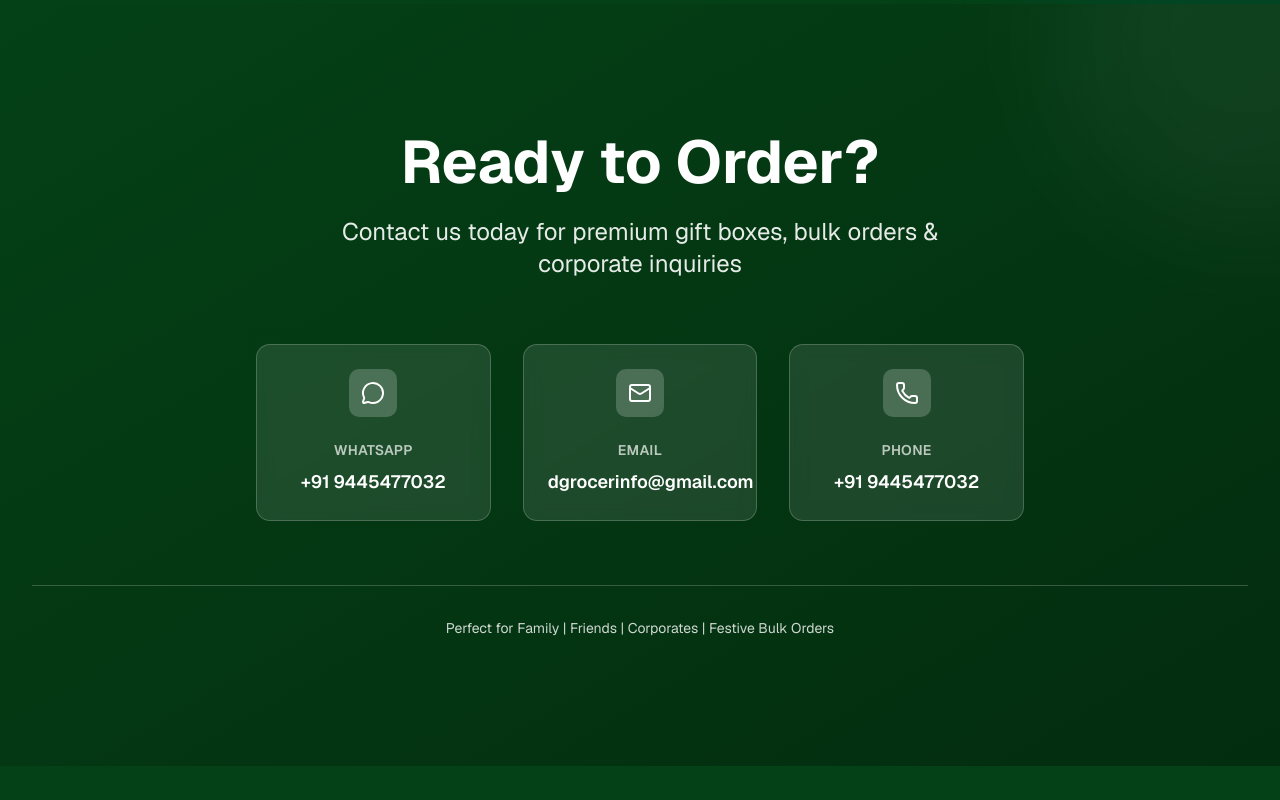
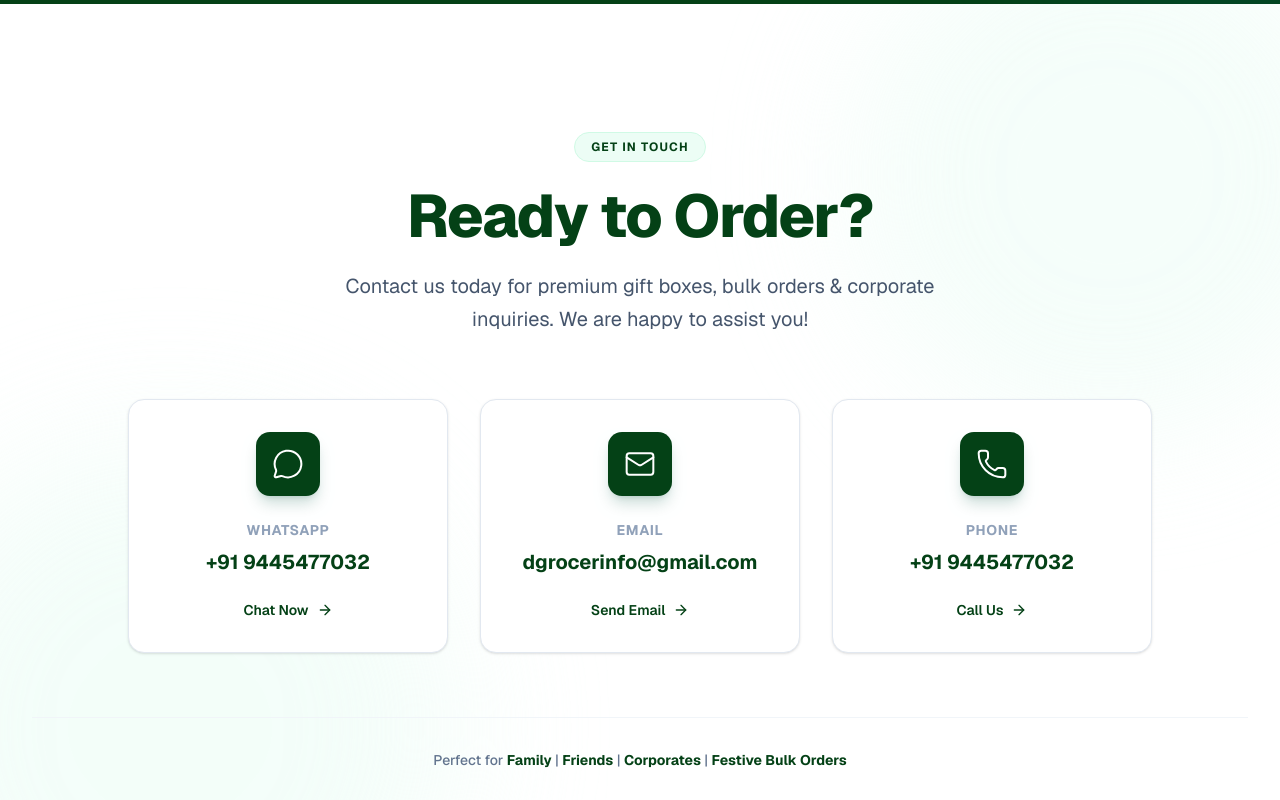
Before and after one commit to PrinceJoshwa/dgrocer, a Next.js app: page / in a window 1280 px wide. Shown: the part 6020-6820 px from the top of the page. Built offline with nearby package versions, Linux system fonts and the light colour scheme.

Commit message:
Update: cta section

```diff
--- a/components/cta-section.tsx
+++ b/components/cta-section.tsx
@@ -1,8 +1,135 @@
+// "use client"
+
+// import { motion, Variants } from "framer-motion"
+// import { useInView } from "react-intersection-observer"
+// import { MessageCircle, Mail, Phone } from "lucide-react"
+
+// export default function CTASection() {
+//   const { ref, inView } = useInView({ triggerOnce: true, threshold: 0.1 })
+
+//   const containerVariants = {
+//     hidden: { opacity: 0 },
+//     visible: {
+//       opacity: 1,
+//       transition: {
+//         staggerChildren: 0.15,
+//         delayChildren: 0.1,
+//       },
+//     },
+//   }
+
+//   const itemVariants: Variants = {
+//   hidden: { opacity: 0, y: 30 },
+//   visible: {
+//     opacity: 1,
+//     y: 0,
+//     transition: {
+//       duration: 0.6,
+//       ease: [0.16, 1, 0.3, 1],
+//     },
+//   },
+// }
+
+//   const contacts = [
+//     {
+//       icon: MessageCircle,
+//       label: "WhatsApp",
+//       value: "+91 9445477032",
+//       href: "https://wa.me/919445477032?text=Hi%20D%27GROCER%2C%20I%20would%20like%20to%20place%20an%20order%20for%20your%20premium%20gift%20boxes",
+//     },
+//     {
+//       icon: Mail,
+//       label: "Email",
+//       value: "dgrocerinfo@gmail.com",
+//       href: "mailto:dgrocerinfo@gmail.com",
+//     },
+//     {
+//       icon: Phone,
+//       label: "Phone",
+//       value: "+91 9445477032",
+//       href: "tel:+919445477032",
+//     },
+//   ]
+
+//   return (
+//     <section
+//       ref={ref}
+//       className="py-20 md:py-32 bg-gradient-to-br from-[#044116] to-[#032d0f] text-white relative overflow-hidden"
+//     >
+//       {/* Decorative elements */}
+//       <div className="absolute inset-0 overflow-hidden pointer-events-none">
+//         <motion.div
+//           className="absolute w-96 h-96 bg-white/5 rounded-full blur-3xl -top-40 -right-40"
+//           animate={{ y: [0, 30, 0] }}
+//           transition={{ duration: 8, repeat: Number.POSITIVE_INFINITY }}
+//         />
+//       </div>
+
+//       <motion.div
+//         ref={ref}
+//         variants={containerVariants}
+//         initial="hidden"
+//         animate={inView ? "visible" : "hidden"}
+//         className="container mx-auto px-4 md:px-6 lg:px-8 relative z-10"
+//       >
+//         <div className="space-y-16">
+//           <motion.div variants={itemVariants} className="text-center space-y-6">
+//             <h2 className="text-4xl md:text-5xl lg:text-6xl font-bold">Ready to Order?</h2>
+//             <p className="text-xl md:text-2xl text-white/90 max-w-2xl mx-auto">
+//               Contact us today for premium gift boxes, bulk orders & corporate inquiries
+//             </p>
+//           </motion.div>
+
+//           <motion.div
+//             variants={{
+//               hidden: { opacity: 0 },
+//               visible: {
+//                 opacity: 1,
+//                 transition: { staggerChildren: 0.15, delayChildren: 0.2 },
+//               },
+//             }}
+//             initial="hidden"
+//             animate={inView ? "visible" : "hidden"}
+//             className="grid grid-cols-1 md:grid-cols-3 gap-8 max-w-3xl mx-auto"
+//           >
+//             {contacts.map((contact, idx) => {
+//               const Icon = contact.icon
+//               return (
+//                 <motion.a
+//                   key={idx}
+//                   variants={itemVariants}
+//                   href={contact.href}
+//                   target={contact.icon === MessageCircle || contact.icon === Mail ? "_blank" : undefined}
+//                   rel={contact.icon === MessageCircle || contact.icon === Mail ? "noopener noreferrer" : undefined}
+//                   whileHover={{ scale: 1.05, y: -5 }}
+//                   whileTap={{ scale: 0.95 }}
+//                   className="p-6 rounded-xl bg-white/10 hover:bg-white/20 backdrop-blur-sm border border-white/20 hover:border-white/40 transition-all text-center space-y-4"
+//                 >
+//                   <div className="inline-block p-3 bg-white/20 rounded-lg">
+//                     <Icon className="w-6 h-6" />
+//                   </div>
+//                   <div>
+//                     <p className="text-sm font-semibold text-white/70 uppercase tracking-wide">{contact.label}</p>
+//                     <p className="text-lg font-semibold mt-2">{contact.value}</p>
+//                   </div>
+//                 </motion.a>
+//               )
+//             })}
+//           </motion.div>
+
+//           <motion.div variants={itemVariants} className="text-center pt-8 border-t border-white/20">
+//             <p className="text-white/80 text-sm">Perfect for Family | Friends | Corporates | Festive Bulk Orders</p>
+//           </motion.div>
+//         </div>
+//       </motion.div>
+//     </section>
+//   )
+// }
 "use client"
 
-import { motion, Variants } from "framer-motion"
+import { motion, type Variants } from "framer-motion"
 import { useInView } from "react-intersection-observer"
-import { MessageCircle, Mail, Phone } from "lucide-react"
+import { MessageCircle, Mail, Phone, ArrowRight } from "lucide-react"
 
 export default function CTASection() {
   const { ref, inView } = useInView({ triggerOnce: true, threshold: 0.1 })
@@ -35,18 +162,21 @@ export default function CTASection() {
       icon: MessageCircle,
       label: "WhatsApp",
       value: "+91 9445477032",
+      action: "Chat Now",
       href: "https://wa.me/919445477032?text=Hi%20D%27GROCER%2C%20I%20would%20like%20to%20place%20an%20order%20for%20your%20premium%20gift%20boxes",
     },
     {
       icon: Mail,
       label: "Email",
       value: "dgrocerinfo@gmail.com",
+      action: "Send Email",
       href: "mailto:dgrocerinfo@gmail.com",
     },
     {
       icon: Phone,
       label: "Phone",
       value: "+91 9445477032",
+      action: "Call Us",
       href: "tel:+919445477032",
     },
   ]
@@ -54,14 +184,21 @@ export default function CTASection() {
   return (
     <section
       ref={ref}
-      className="py-20 md:py-32 bg-gradient-to-br from-[#044116] to-[#032d0f] text-white relative overflow-hidden"
+      className="relative py-24 md:py-32 bg-white overflow-hidden"
     >
-      {/* Decorative elements */}
+      {/* Decorative Background Elements (Subtle) */}
       <div className="absolute inset-0 overflow-hidden pointer-events-none">
+        <div className="absolute top-0 left-0 w-full h-full bg-[radial-gradient(#044116_0.5px,transparent_0.5px)] [background-size:20px_20px] opacity-[0.03]" />
+
         <motion.div
-          className="absolute w-96 h-96 bg-white/5 rounded-full blur-3xl -top-40 -right-40"
-          animate={{ y: [0, 30, 0] }}
-          transition={{ duration: 8, repeat: Number.POSITIVE_INFINITY }}
+          className="absolute w-[500px] h-[500px] bg-emerald-50/80 rounded-full blur-3xl -top-20 -right-20"
+          animate={{ scale: [1, 1.1, 1], opacity: [0.5, 0.8, 0.5] }}
+          transition={{ duration: 10, repeat: Number.POSITIVE_INFINITY }}
+        />
+        <motion.div
+          className="absolute w-[500px] h-[500px] bg-emerald-50/80 rounded-full blur-3xl -bottom-20 -left-20"
+          animate={{ scale: [1, 1.2, 1], opacity: [0.5, 0.8, 0.5] }}
+          transition={{ duration: 12, repeat: Number.POSITIVE_INFINITY }}
         />
       </div>
 
@@ -73,24 +210,24 @@ export default function CTASection() {
         className="container mx-auto px-4 md:px-6 lg:px-8 relative z-10"
       >
         <div className="space-y-16">
+
+          {/* Header Section */}
           <motion.div variants={itemVariants} className="text-center space-y-6">
-            <h2 className="text-4xl md:text-5xl lg:text-6xl font-bold">Ready to Order?</h2>
-            <p className="text-xl md:text-2xl text-white/90 max-w-2xl mx-auto">
-              Contact us today for premium gift boxes, bulk orders & corporate inquiries
+            <div className="inline-block px-4 py-1.5 rounded-full bg-emerald-50 text-[#044116] font-bold text-xs tracking-widest uppercase border border-emerald-100">
+              Get in Touch
+            </div>
+            <h2 className="text-4xl md:text-5xl lg:text-6xl font-extrabold text-[#044116] tracking-tight">
+              Ready to Order?
+            </h2>
+            <p className="text-lg md:text-xl text-slate-600 max-w-2xl mx-auto leading-relaxed">
+              Contact us today for premium gift boxes, bulk orders & corporate inquiries. We are happy to assist you!
             </p>
           </motion.div>
 
+          {/* Cards Grid */}
           <motion.div
-            variants={{
-              hidden: { opacity: 0 },
-              visible: {
-                opacity: 1,
-                transition: { staggerChildren: 0.15, delayChildren: 0.2 },
-              },
-            }}
-            initial="hidden"
-            animate={inView ? "visible" : "hidden"}
-            className="grid grid-cols-1 md:grid-cols-3 gap-8 max-w-3xl mx-auto"
+            variants={containerVariants}
+            className="grid grid-cols-1 md:grid-cols-3 gap-6 lg:gap-8 max-w-5xl mx-auto"
           >
             {contacts.map((contact, idx) => {
               const Icon = contact.icon
@@ -101,24 +238,43 @@ export default function CTASection() {
                   href={contact.href}
                   target={contact.icon === MessageCircle || contact.icon === Mail ? "_blank" : undefined}
                   rel={contact.icon === MessageCircle || contact.icon === Mail ? "noopener noreferrer" : undefined}
-                  whileHover={{ scale: 1.05, y: -5 }}
-                  whileTap={{ scale: 0.95 }}
-                  className="p-6 rounded-xl bg-white/10 hover:bg-white/20 backdrop-blur-sm border border-white/20 hover:border-white/40 transition-all text-center space-y-4"
+                  whileHover={{ y: -10 }}
+                  whileTap={{ scale: 0.98 }}
+                  className="group relative p-8 rounded-2xl bg-white border border-slate-200 hover:border-[#044116] shadow-sm hover:shadow-xl hover:shadow-emerald-900/10 transition-all duration-300 flex flex-col items-center text-center"
                 >
-                  <div className="inline-block p-3 bg-white/20 rounded-lg">
-                    <Icon className="w-6 h-6" />
+                  {/* Icon Container */}
+                  <div className="mb-6 p-4 rounded-xl bg-[#044116] text-white group-hover:scale-110 transition-transform duration-300 shadow-lg shadow-emerald-900/20">
+                    <Icon className="w-8 h-8" strokeWidth={1.5} />
                   </div>
-                  <div>
-                    <p className="text-sm font-semibold text-white/70 uppercase tracking-wide">{contact.label}</p>
-                    <p className="text-lg font-semibold mt-2">{contact.value}</p>
+
+                  {/* Content */}
+                  <div className="space-y-2 mb-6">
+                    <p className="text-sm font-bold text-slate-400 uppercase tracking-wider">
+                      {contact.label}
+                    </p>
+                    <p className="text-lg md:text-xl font-bold text-[#044116]">
+                      {contact.value}
+                    </p>
+                  </div>
+
+                  {/* Action Link (Fake Button look) */}
+                  <div className="mt-auto flex items-center gap-2 text-sm font-semibold text-[#044116] group-hover:underline decoration-2 underline-offset-4">
+                    {contact.action}
+                    <ArrowRight className="w-4 h-4 transition-transform group-hover:translate-x-1" />
                   </div>
                 </motion.a>
               )
             })}
           </motion.div>
 
-          <motion.div variants={itemVariants} className="text-center pt-8 border-t border-white/20">
-            <p className="text-white/80 text-sm">Perfect for Family | Friends | Corporates | Festive Bulk Orders</p>
+          {/* Footer Text */}
+          <motion.div
+            variants={itemVariants}
+            className="text-center pt-8 border-t border-slate-100"
+          >
+            <p className="text-slate-500 text-sm font-medium">
+              Perfect for <span className="text-[#044116] font-bold">Family</span> | <span className="text-[#044116] font-bold">Friends</span> | <span className="text-[#044116] font-bold">Corporates</span> | <span className="text-[#044116] font-bold">Festive Bulk Orders</span>
+            </p>
           </motion.div>
         </div>
       </motion.div>
```
Lines whose indentation alone changed are shown as unchanged.
